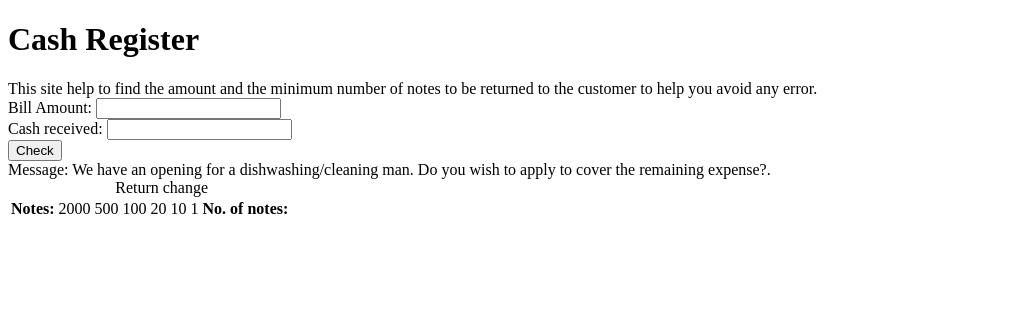
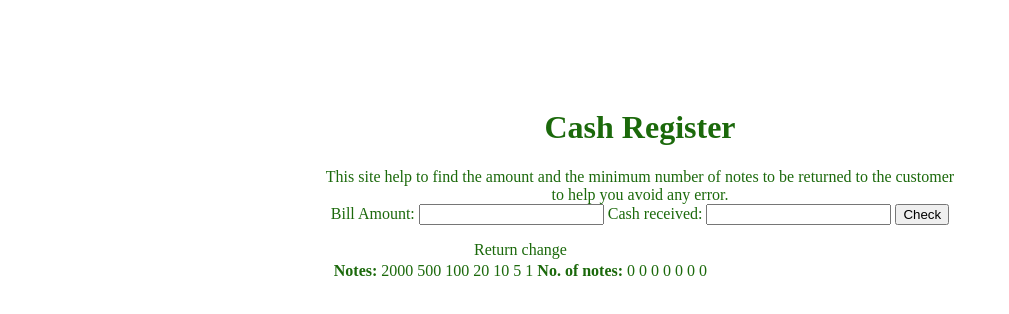
Before and after one commit to krgarima/Cash-register, a plain HTML site: page index.html in a window 1280 px wide. Both pictures are taken after a click on the button "Check". Shown: the whole page, without its empty margins (0-1009 px from the left). Drawn offline with Linux system fonts and the light colour scheme.

Commit message:
updated info

```diff
--- a/index.html
+++ b/index.html
@@ -6,52 +6,56 @@
     <meta http-equiv="X-UA-Compatible" content="IE=edge">
     <meta name="viewport" content="width=device-width, initial-scale=1.0">
     <title>Cash Register</title>
-
+    <link href="./styles.css" rel="stylesheet" />
 </head>
 
 <body>
+    <div class="container">
         <h1>Cash Register</h1>
-    <div>This site help to find the amount and the minimum number of notes to be returned to the customer to help you
+        <div>This site help to find the amount and the minimum number of notes to be returned to the customer to help
+            you
             avoid any error.</div>
 
         <section>
-        <label for="billAmount">Bill Amount: </label>
-        <input id="billAmount" />
-    </section>
-    <section>
-        <label for="cashReceived">Cash received: </label>
-        <input id="cashReceived" />
-    </section>
+            <label for="bill-Amount">Bill Amount: </label>
+            <input id="bill-Amount" type="text" />
+
+            <label for="cash-Received">Cash received: </label>
+            <input id="cash-Received" type="text" />
+
             <button id="checkButton">Check</button>
 
-    <div id="message"></div>
+            <div id="error-message"></div>
 
             <table class="change-table">
                 <caption>Return change</caption>
 
-        <section>
+                <p>
                     <th>Notes:</th>
                     <td>2000</td>
                     <td>500</td>
                     <td>100</td>
                     <td>20</td>
                     <td>10</td>
+                    <td>5</td>
                     <td>1</td>
-        </section>
+                </p>
 
                 <div></div>
 
-        <section>
+                <p>
                     <th>No. of notes:</th>
-        <td class="noOfNotes"></td>
-        <td class="noOfNotes"></td>
-        <td class="noOfNotes"></td>
-        <td class="noOfNotes"></td>
-        <td class="noOfNotes"></td>
-        <td class="noOfNotes"></td>
+                    <td class="no-Of-Notes"></td>
+                    <td class="no-Of-Notes"></td>
+                    <td class="no-Of-Notes"></td>
+                    <td class="no-Of-Notes"></td>
+                    <td class="no-Of-Notes"></td>
+                    <td class="no-Of-Notes"></td>
+                    <td class="no-Of-Notes"></td>
+                </p>
+            </table>
         </section>
-    </table>
-
+    </div>
 </body>
 <script src="./index.js"></script>
 
--- a/index.js
+++ b/index.js
@@ -1,17 +1,17 @@
-const billAmount = document.querySelector("#billAmount");
-const cashReceived = document.querySelector("#cashReceived");
+const billAmount = document.querySelector("#bill-Amount");
+const cashReceived = document.querySelector("#cash-Received");
 const checkButton = document.querySelector("#checkButton");
-const  message= document.querySelector("#message");
-const  noOfNotes= document.querySelector(".noOfNotes");
+const  message= document.querySelector("#error-message");
+const  noOfNotes= document.querySelectorAll(".no-Of-Notes");
 
-const availableNotes = [2000,500,200,100,20,10,1];
+const availableNotes = [2000, 500, 100, 20, 10, 5, 1];
 
 checkButton.addEventListener("click", function validAmount()
 {
     hideMessage();
-    if(billAmount.value>=0)
+    if(billAmount.value >= 0)
     {
-        if(cashReceived.value>billAmount.value)
+        if(cashReceived.value >= billAmount.value)
         {
             const changeAmount = cashReceived.value - billAmount.value;
             remainingAmount(changeAmount);
@@ -27,9 +27,9 @@ function remainingAmount(amount)
 {
     for(let i =0; i<availableNotes.length;i++)
     {
-    const notes = Math.trunc(amount/availableNotes[i]);
+    const Notes = Math.trunc(amount/availableNotes[i]);
     amount= amount%availableNotes[i];
-    noOfNotes[i].innerText = notes;
+    noOfNotes[i].innerText = Notes;
     }
 }
 
--- /dev/null
+++ b/styles.css
@@ -0,0 +1,11 @@
+.container
+{
+    margin: auto;
+    align-items: center;
+    color:rgb(27, 105, 11);
+    display: flex;
+    flex-direction: column;
+    width: 50vw;
+    text-align: center;
+    padding: 5rem 5rem;
+}
```
Lines whose indentation alone changed are shown as unchanged.
